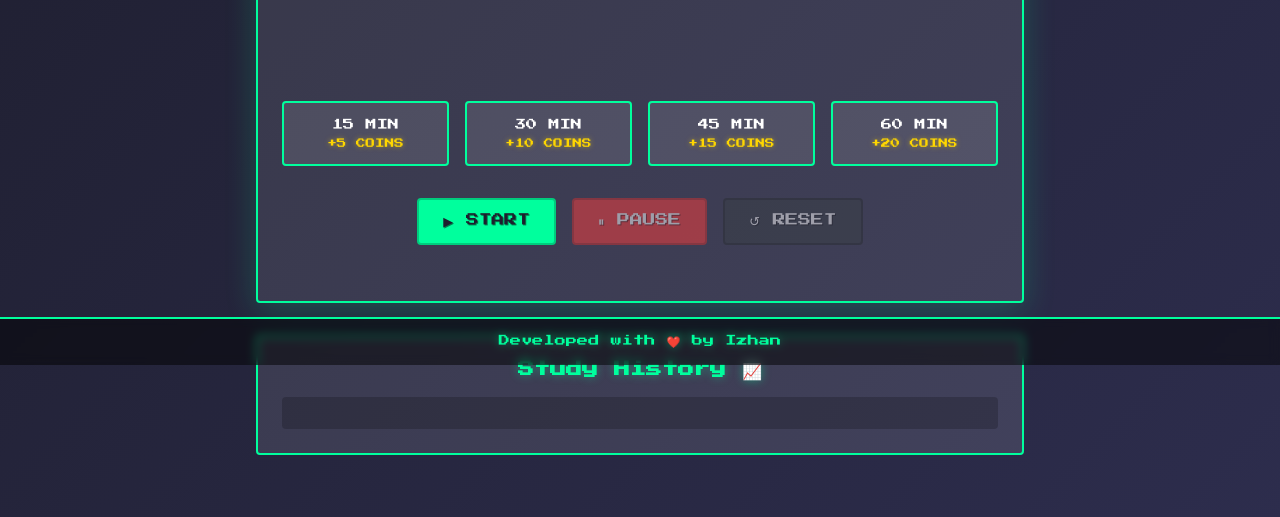
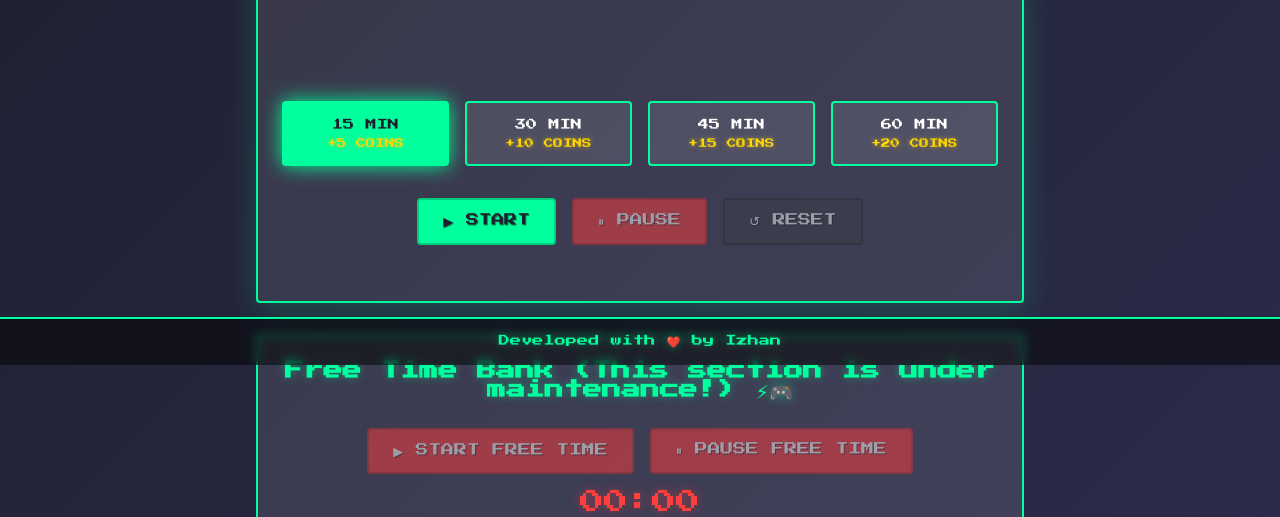
Before and after one commit to izhan0102/IezyStudy2, a website: page public/index.html in a window 1280 px wide. Shown: the part 435-952 px from the top of the page. Drawn offline with Linux system fonts and the light colour scheme.

Commit message:
Update index.html

```diff
--- a/public/index.html
+++ b/public/index.html
@@ -68,6 +68,14 @@
                     <button id="resetBtn" class="btn danger pixel-btn" disabled>↺ Reset</button>
                 </div>
             </div>
+            <div class="rewards-section">
+                <h2>Free Time Bank (This section is under maintenance!) ⚡🎮</h2>
+                <div class="youtube-controls">
+                    <button id="startYoutubeBtn" class="btn youtube pixel-btn" disabled>▶ Start Free Time</button>
+                    <button id="pauseYoutubeBtn" class="btn youtube pixel-btn" disabled>⏸ Pause Free Time</button>
+                </div>
+                <div id="youtubeTimer" class="youtube-timer">00:00</div>
+            </div>
 
 
             <div class="study-history">
```
